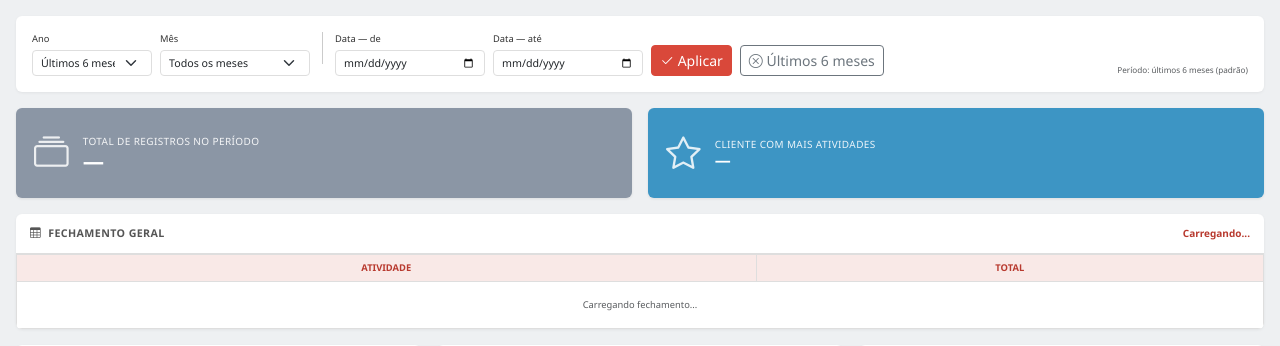
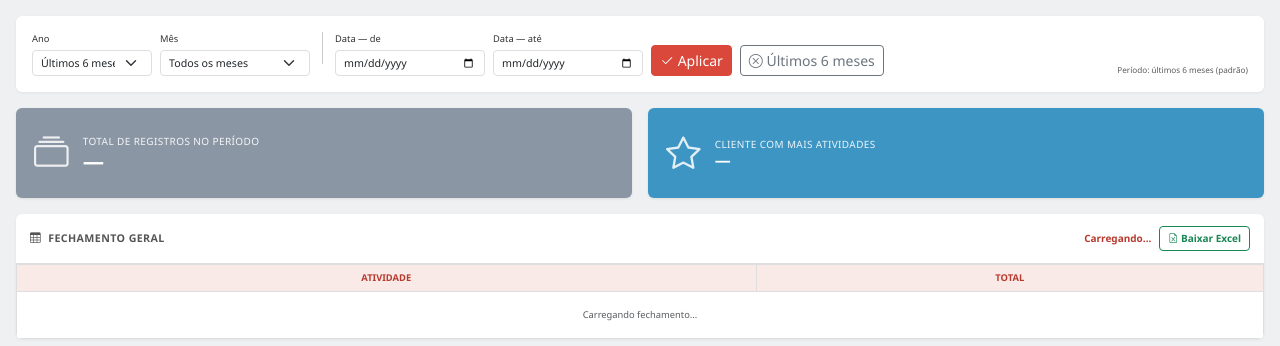
Before and after one commit to Joniwal/B2BREDE, a Flask app: page /analises in a window 1280 px wide. Shown: the part 56-402 px from the top of the page. Run offline with Flask 3, Linux system fonts and the light colour scheme; some libraries are stand-ins or nearby versions.

Commit message:
Update stylesheet and script versioning for export

```diff
--- a/templates/analises.html
+++ b/templates/analises.html
@@ -12,7 +12,7 @@
 
 <link href="https://cdnjs.cloudflare.com/ajax/libs/bootstrap/5.3.3/css/bootstrap.min.css" rel="stylesheet">
 <link href="https://cdnjs.cloudflare.com/ajax/libs/bootstrap-icons/1.11.3/font/bootstrap-icons.min.css" rel="stylesheet">
-<link href="{{ url_for('static', filename='css/styles.css') }}?v=fechamento-geral-1" rel="stylesheet">
+<link href="{{ url_for('static', filename='css/styles.css') }}?v=fechamento-export-1" rel="stylesheet">
 </head>
 <body>
 
@@ -110,7 +110,13 @@
       <h6 id="fechamentoGeralTitulo" class="mb-0">
         <i class="bi bi-table me-1"></i> Fechamento Geral
       </h6>
-      <span id="fechamentoGeralPeriodo" class="fechamento-periodo">Carregando...</span>
+      <div class="d-flex flex-wrap align-items-center justify-content-end gap-2">
+        <span id="fechamentoGeralPeriodo" class="fechamento-periodo" aria-live="polite">Carregando...</span>
+        <button id="btnExportarFechamento" class="btn btn-outline-success btn-sm fechamento-export-button"
+                type="button" title="Baixar os registros deste Fechamento Geral em Excel">
+          <i class="bi bi-file-earmark-excel"></i> Baixar Excel
+        </button>
+      </div>
     </div>
     <div class="table-responsive fechamento-table-wrapper">
       <table class="table fechamento-table mb-0" aria-describedby="fechamentoGeralPeriodo">
@@ -191,7 +197,7 @@
 
 <script src="https://cdnjs.cloudflare.com/ajax/libs/bootstrap/5.3.3/js/bootstrap.bundle.min.js"></script>
 <script src="https://cdnjs.cloudflare.com/ajax/libs/Chart.js/4.4.1/chart.umd.min.js"></script>
-<script src="{{ url_for('static', filename='js/analises.js') }}?v=fechamento-geral-1"></script>
+<script src="{{ url_for('static', filename='js/analises.js') }}?v=fechamento-export-1"></script>
 <script src="{{ url_for('static', filename='js/app-controls.js') }}?v=encerrar-1"></script>
 </body>
 </html>
```
